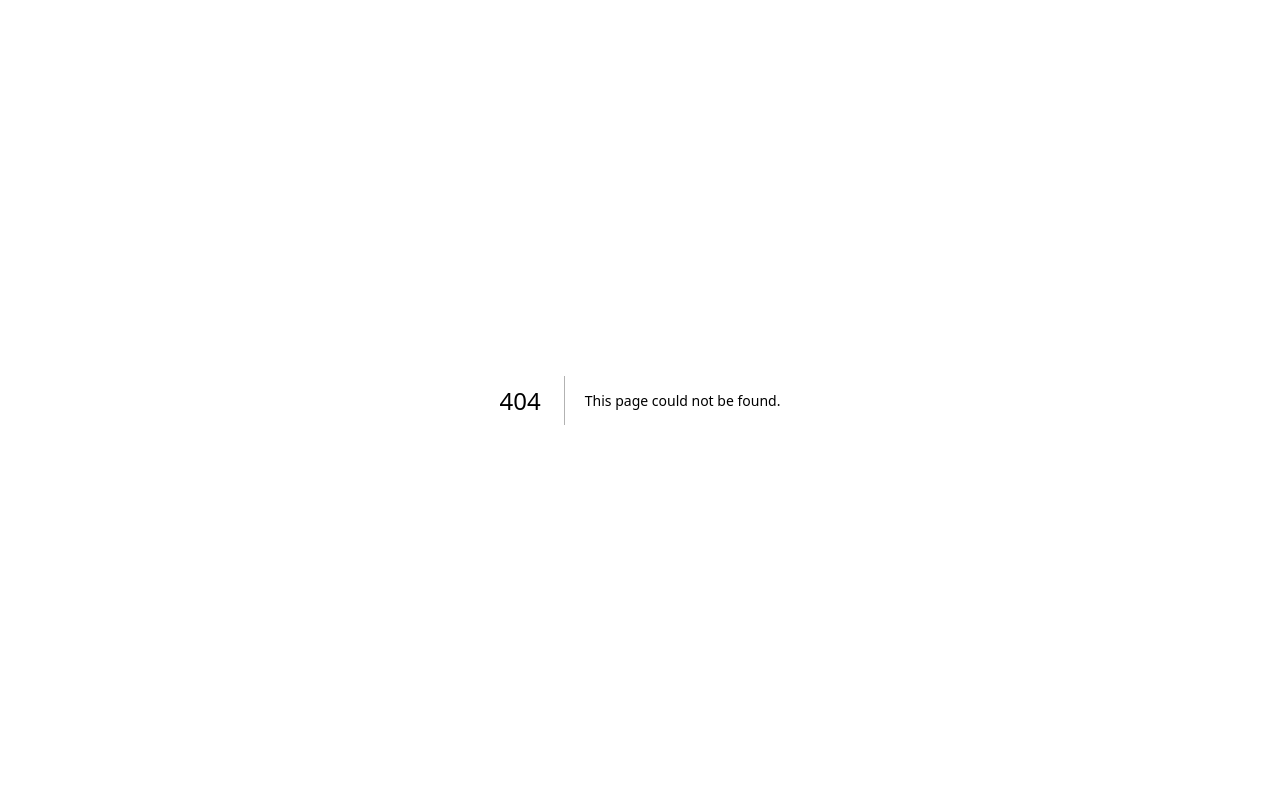
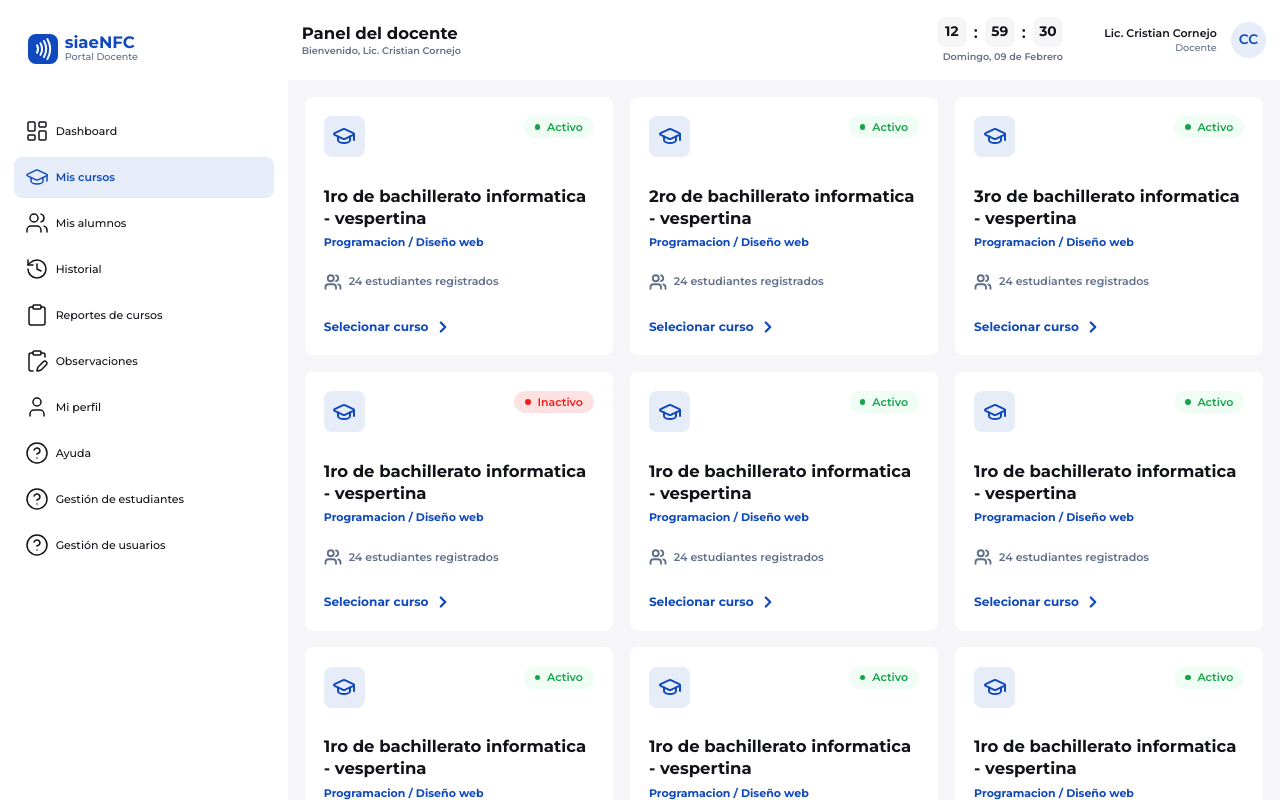
Before and after one commit to SrRata/next-nfc, a Next.js app: page /dashboard/courses in a window 1280 px wide. Before the commit this address had no page. Built offline with nearby package versions, Linux system fonts and the light colour scheme.

Commit message:
coneccion de paginas

```diff
--- /dev/null
+++ b/app/dashboard/courses/page.tsx
@@ -0,0 +1,19 @@
+import { CourseCard } from "@/components/course-card";
+
+export default function CoursesPage() {
+    return (
+        <>
+          <CourseCard active course="1ro de bachillerato informatica - vespertina" subjects="Programacion / Diseño web" students="24 estudiantes registrados"/>
+          <CourseCard active course="2ro de bachillerato informatica - vespertina" subjects="Programacion / Diseño web" students="24 estudiantes registrados"/>
+          <CourseCard active course="3ro de bachillerato informatica - vespertina" subjects="Programacion / Diseño web" students="24 estudiantes registrados"/>
+          <CourseCard course="1ro de bachillerato informatica - vespertina" subjects="Programacion / Diseño web" students="24 estudiantes registrados"/>
+          <CourseCard active course="1ro de bachillerato informatica - vespertina" subjects="Programacion / Diseño web" students="24 estudiantes registrados"/>
+          <CourseCard active course="1ro de bachillerato informatica - vespertina" subjects="Programacion / Diseño web" students="24 estudiantes registrados"/>
+          <CourseCard active course="1ro de bachillerato informatica - vespertina" subjects="Programacion / Diseño web" students="24 estudiantes registrados"/>
+          <CourseCard active course="1ro de bachillerato informatica - vespertina" subjects="Programacion / Diseño web" students="24 estudiantes registrados"/>
+          <CourseCard active course="1ro de bachillerato informatica - vespertina" subjects="Programacion / Diseño web" students="24 estudiantes registrados"/>
+
+
+        </>
+    )
+}
--- a/app/dashboard/layout.tsx
+++ b/app/dashboard/layout.tsx
@@ -1,8 +1,13 @@
+"use client"
+
 import { Header, Headerclock, PageTitle } from "@/components/header"
 import { Sidebar, SidebarFooter, SidebarHeader, SidebarNav, SidebarLink } from "@/components/sidebar"
 import { Logo } from "@/components/ui/logo"
 import { UserInfo } from "@/components/user";
-import { Users, GraduationCap, LayoutDashboard, History, Clipboard, ClipboardEdit, User, HelpCircle } from "lucide-react"
+import { teacherNav } from "@/lib/navigation";
+
+
+
 
 
 
@@ -14,16 +19,12 @@ export default function DashboardLayout({children,}: Readonly<{children: React.R
                     <Logo title="Docente" />
                 </SidebarHeader>
                 <SidebarNav>
-                    <SidebarLink href="/dashboard/teacher" icon={LayoutDashboard} text="Dashboard"/>
-                    <SidebarLink href="/dashboard/courses" icon={GraduationCap} text="Mis cursos"/>
-                    <SidebarLink href="/dashboard/students" icon={Users} text="Mis alumnos"/>
-                    <SidebarLink href="/dashboard/history" icon={History} text="Historial"/>
-                    <SidebarLink href="/dashboard/reports" icon={Clipboard} text="Reportes de cursos"/>
-                    <SidebarLink href="/dashboard/observations" icon={ClipboardEdit} text="Observaciones"/>
-                    <SidebarLink href="/dashboard/profile" icon={User} text="Mi perfil"/>
-                    <SidebarLink href="/dashboard/help" icon={HelpCircle} text="Ayuda"/>
-                    <SidebarLink href="/dashboard/help" icon={HelpCircle} text="Gestión de estudiantes"/>
-                    <SidebarLink href="/dashboard/help" icon={HelpCircle} text="Gestión de usuarios"/>
+
+                    {teacherNav.map((item) => (
+                        <SidebarLink href={item.href} icon={item.icon} text={item.text}/>
+                    )) }
+
+
                 </SidebarNav>
             </Sidebar>
             <Header>
--- /dev/null
+++ b/app/dashboard/observations/page.tsx
@@ -0,0 +1,9 @@
+import { Observation } from "@/components/observation";
+
+export default function ObservationsPage() {
+    return (
+        <>
+            <Observation/>
+        </>
+    )
+}
--- a/components/sidebar.tsx
+++ b/components/sidebar.tsx
@@ -1,3 +1,7 @@
+"use client"
+
+
+import { cn } from "@/lib/utils";
 import { LucideIcon } from "lucide-react";
 import Link from "next/link";
 
@@ -40,6 +44,10 @@ export function SidebarNav({children, className}: SidebarProps) {
     )
 }
 
+
+
+import { usePathname } from "next/navigation";
+
 interface SidebarLinkProps {
     href: string;
     className?: string;
@@ -49,10 +57,18 @@ interface SidebarLinkProps {
 
 
 export function SidebarLink({icon: Icon, text, className, href}: SidebarLinkProps) {
+
+    const pathname = usePathname();
+
+    const isActive = pathname === href;
+    // const isActive = pathname === href || pathname.startsWith(href + "/");
+
     return (
-        <Link href={href} className={`text-black-primary font-medium rounded-primary px-4 py-3 flex items-center gap-2.5 cursor-pointer hover:bg-blue-secondary transition-all duration-300 ease-in-out  ${className}`}>
-            <Icon size={24} strokeWidth={1.5} className=""/>
-            {text}
-        </Link>
+        <li>
+            <Link href={href} className={cn("text-black-primary font-medium rounded-primary px-4 py-3 flex items-center gap-2.5 cursor-pointer hover:bg-blue-secondary transition-all duration-300 ease-in-out", className, isActive && "bg-blue-secondary text-blue-primary font-semibold")}>
+                <Icon size={24} strokeWidth={1.5} className=""/>
+                {text}
+            </Link>
+        </li>
     )
 }
--- /dev/null
+++ b/lib/navigation.tsx
@@ -0,0 +1,21 @@
+import { ClipboardEdit, GraduationCap, HelpCircle, LayoutDashboard, LucideIcon, User, Users, History, Clipboard} from "lucide-react";
+
+interface NavItem {
+  href: string;
+  icon: LucideIcon;
+  text: string;
+}
+
+
+export const teacherNav: NavItem[] = [
+  { href: "/dashboard", icon: LayoutDashboard, text: "Dashboard" },
+  { href: "/dashboard/courses", icon: GraduationCap, text: "Mis cursos" },
+  { href: "/dashboard/students", icon: Users, text: "Mis alumnos" },
+  { href: "/dashboard/history", icon: History, text: "Historial" },
+  { href: "/dashboard/reports", icon: Clipboard, text: "Reportes de cursos" },
+  { href: "/dashboard/observations", icon: ClipboardEdit, text: "Observaciones" },
+  { href: "/dashboard/profile", icon: User, text: "Mi perfil" },
+  { href: "/dashboard/help", icon: HelpCircle, text: "Ayuda" },
+  { href: "/dashboard/students-management", icon: HelpCircle, text: "Gestión de estudiantes" },
+  { href: "/dashboard/users-management", icon: HelpCircle, text: "Gestión de usuarios" },
+];
```
Also changed, not shown: app/dashboard/students-management/page.tsx (renamed from app/dashboard/students-admin/page.tsx), app/dashboard/users-management/page.tsx (renamed from app/dashboard/users-admin/page.tsx).
